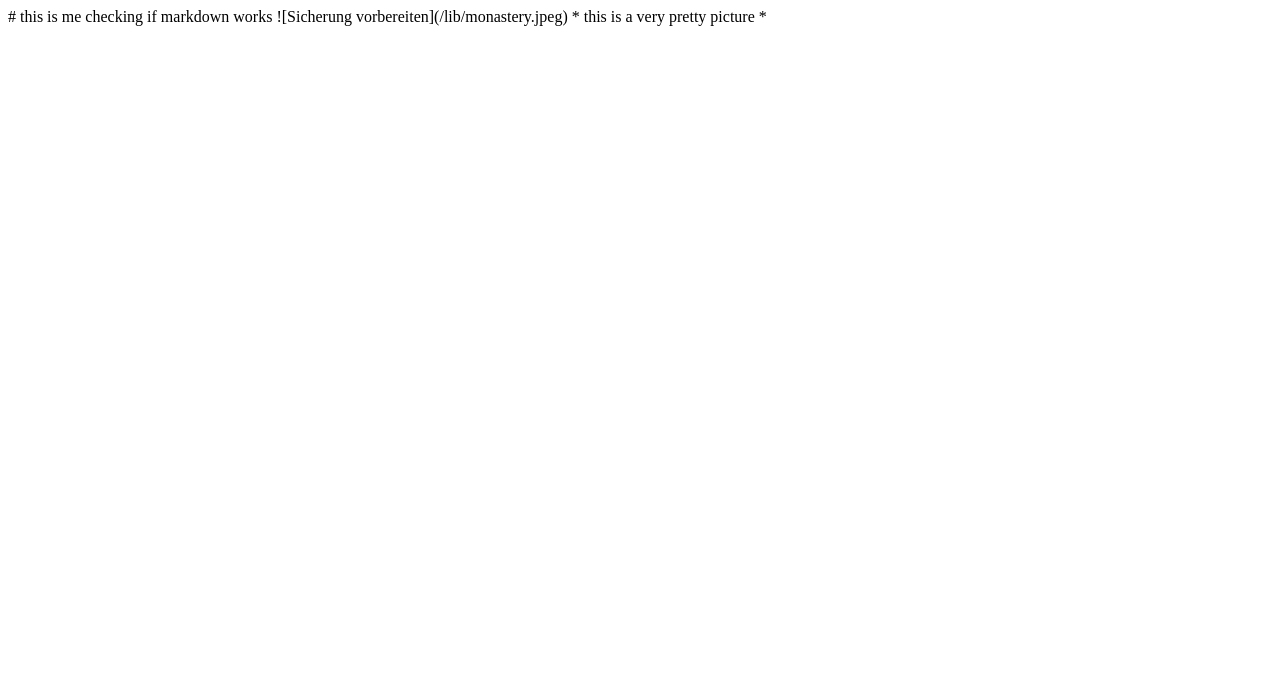
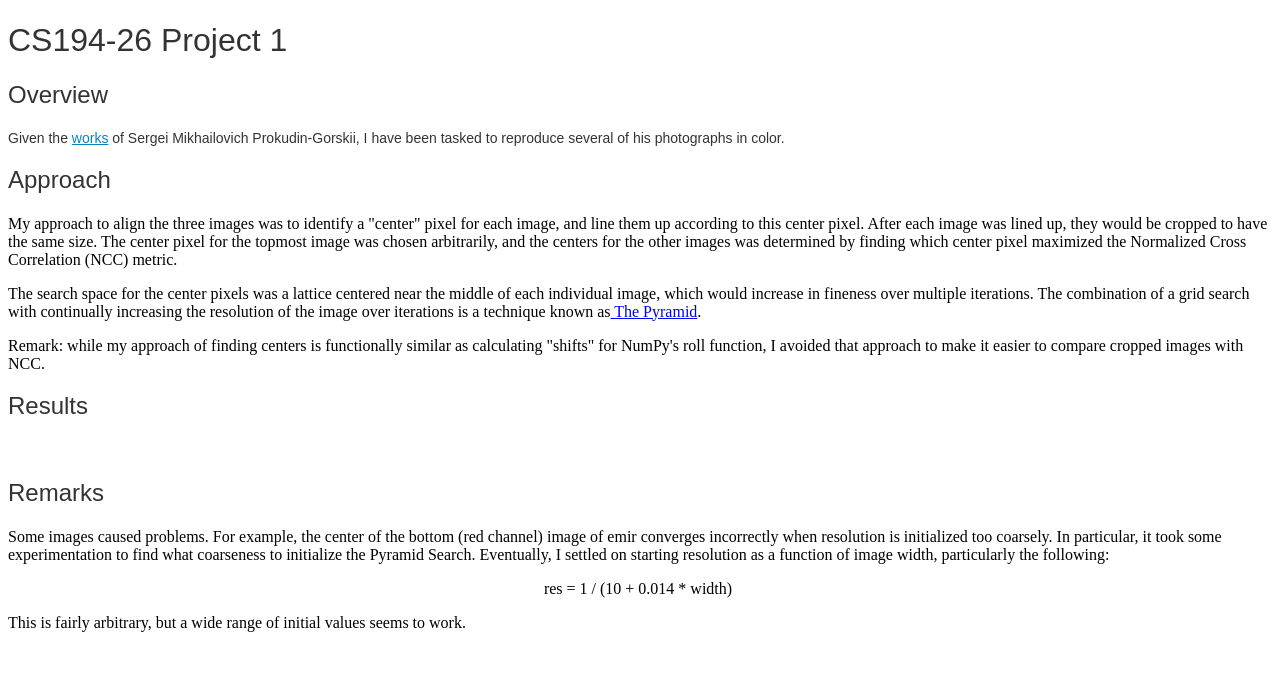
Before and after one commit to VarunNSrivastava/cs194-project1, a plain HTML site: page index.html in a window 1280 px wide. Drawn offline with Linux system fonts and the light colour scheme.

Commit message:
Update index.html

```diff
--- a/index.html
+++ b/index.html
@@ -1,4 +1,35 @@
-# this is me checking if markdown works
+<!doctype html>
+<html>
+<head>
+	<title>HTML Editor - Full Version</title>
+</head>
+<body class="vsc-initialized">
+<h1 style="font-weight: 400; line-height: 1.2; color: rgb(51, 51, 51); font-family: sans-serif, Arial, Verdana, &quot;trebuchet ms&quot;;">CS194-26 Project 1</h1>
 
-![Sicherung vorbereiten](/lib/monastery.jpeg)
-* this is a very pretty picture *
+<h2 style="font-weight: 400; line-height: 1.2; color: rgb(51, 51, 51); font-family: sans-serif, Arial, Verdana, &quot;trebuchet ms&quot;;">Overview</h2>
+
+<p style="color: rgb(51, 51, 51); font-family: sans-serif, Arial, Verdana, &quot;trebuchet ms&quot;; font-size: 13px;"><span style="font-size:14px;">Given the&nbsp;<a href="https://inst.eecs.berkeley.edu/~cs194-26/fa22/hw/proj1/data/" style="color: rgb(7, 130, 193);">works</a>&nbsp;of Sergei Mikhailovich Prokudin-Gorskii, I have been tasked to reproduce several of his photographs in color.&nbsp;</span></p>
+
+<h2 style="font-weight: 400; line-height: 1.2; color: rgb(51, 51, 51); font-family: sans-serif, Arial, Verdana, &quot;trebuchet ms&quot;;">Approach</h2>
+
+<p>My approach to align the three images was to&nbsp;identify a &quot;center&quot; pixel for each image, and line them up according to this center pixel. After each image was lined up, they would be cropped to have the same size. The center pixel for the topmost image was chosen arbitrarily, and the centers for the other images was determined by finding which&nbsp;center pixel maximized the Normalized Cross Correlation (NCC) metric.&nbsp;</p>
+
+<p>The search space for the center pixels was a lattice centered near the middle of each individual image, which would increase in fineness over multiple iterations. The combination of a grid search with continually increasing the resolution of the image over iterations is a technique known as<a href="https://en.wikipedia.org/wiki/Pyramid_(image_processing)"> The Pyramid</a>.&nbsp;</p>
+
+<p>Remark: while my approach of finding centers is functionally similar as&nbsp;calculating &quot;shifts&quot; for NumPy&#39;s roll function, I avoided that approach to make it easier to compare cropped images with NCC.</p>
+
+<h2 style="font-weight: 400; line-height: 1.2; color: rgb(51, 51, 51); font-family: sans-serif, Arial, Verdana, &quot;trebuchet ms&quot;;">Results</h2>
+
+<p>&nbsp;</p>
+
+<h2 style="font-weight: 400; line-height: 1.2; color: rgb(51, 51, 51); font-family: sans-serif, Arial, Verdana, &quot;trebuchet ms&quot;;">Remarks</h2>
+
+<p>Some images caused problems. For example, the&nbsp;center of the bottom (red channel) image of emir converges incorrectly when resolution is initialized too coarsely. In particular, it took some experimentation to find what coarseness to initialize the Pyramid Search. Eventually, I settled on starting resolution as a function of image width, particularly the following:</p>
+
+<p style="text-align: center;">res = 1 / (10 + 0.014 * width)&nbsp;</p>
+
+<p>This is fairly arbitrary, but a&nbsp;wide range of initial values seems to work.</p>
+
+<p>&nbsp;</p>
+</body>
+</html>
```
